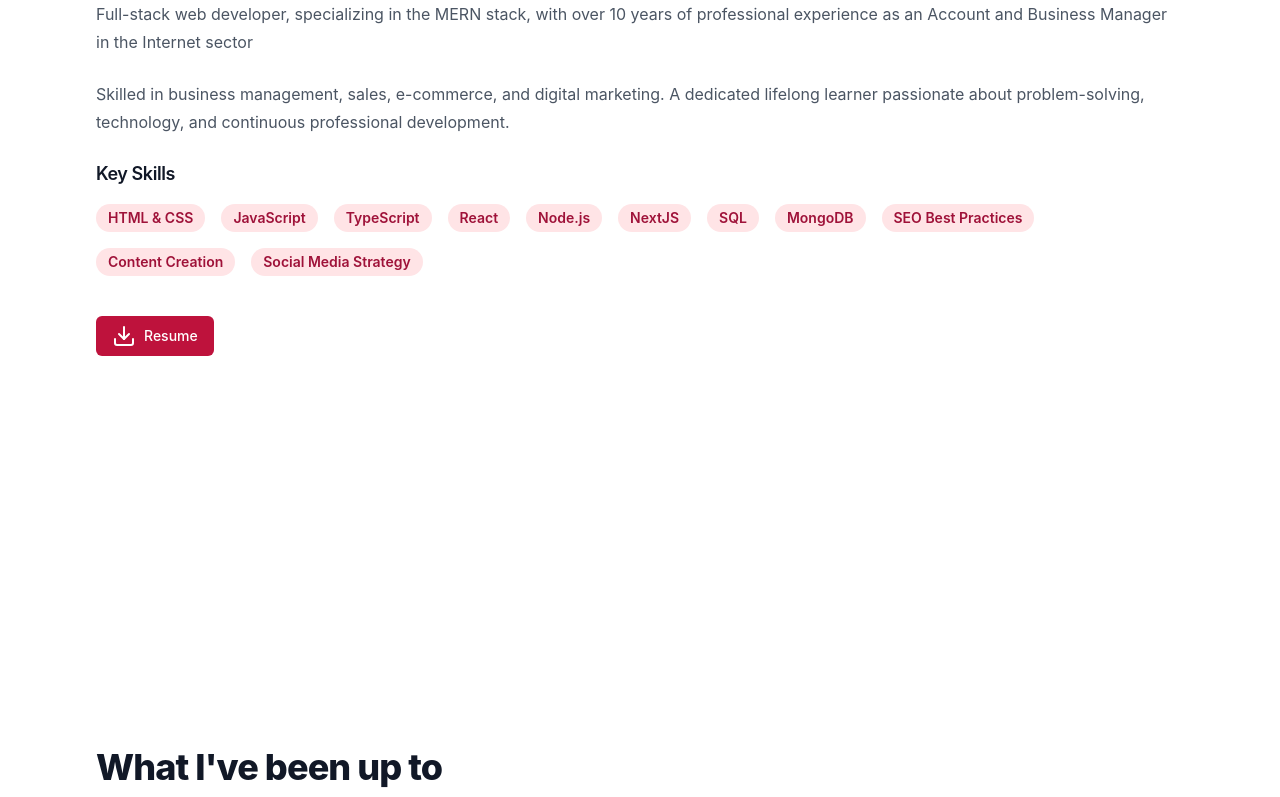
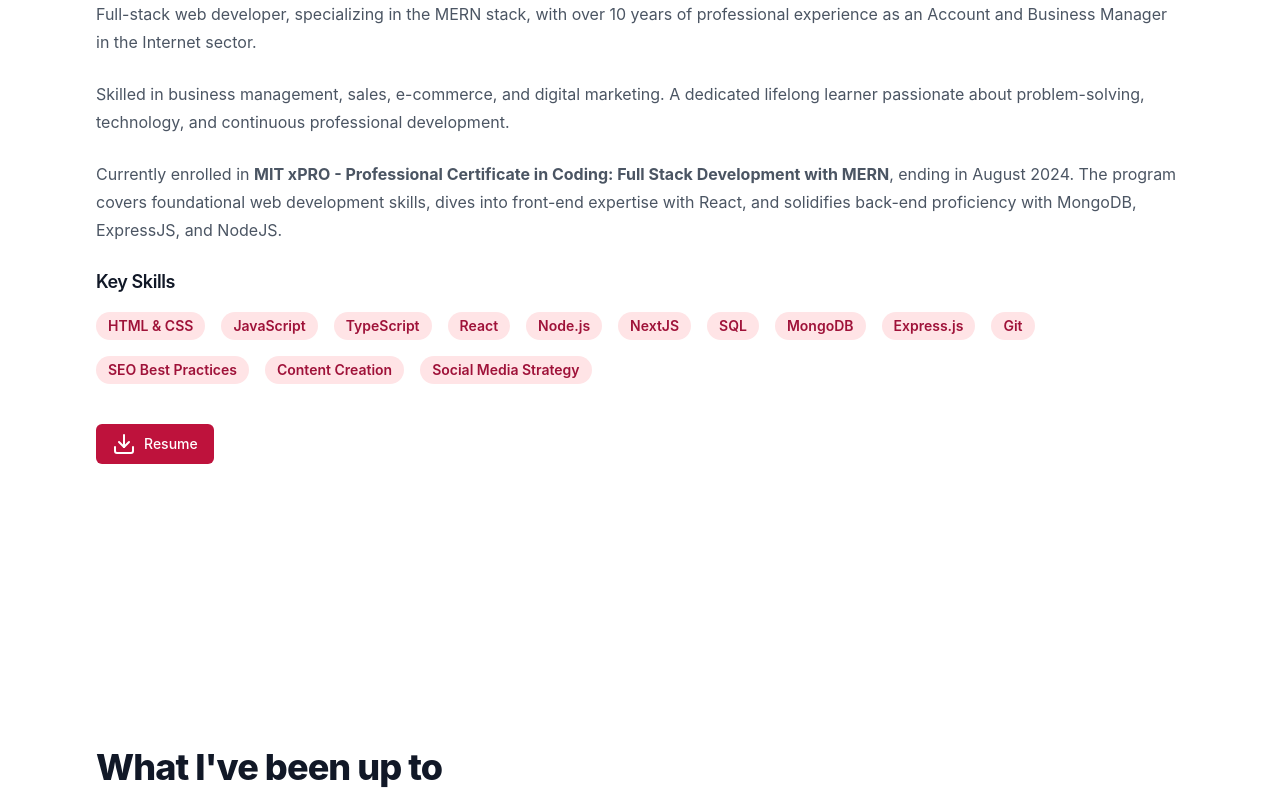
Before and after one commit to jrparente/joanaramosparente-v2, a React (Vite) app: page / in a window 1280 px wide. Shown: the part 989-1786 px from the top of the page. Built offline with nearby package versions, Linux system fonts and the light colour scheme.

Commit message:
Added MITxPro Certification to About Section

```diff
--- a/src/components/AboutSection/AboutSection.tsx
+++ b/src/components/AboutSection/AboutSection.tsx
@@ -12,6 +12,8 @@ const technicalSkills: string[] = [
   "NextJS",
   "SQL",
   "MongoDB",
+  "Express.js",
+  "Git",
 ];
 const marketingSkills: string[] = [
   "SEO Best Practices",
@@ -31,13 +33,24 @@ function AboutSection() {
             <p>
               Full-stack web developer, specializing in the MERN stack, with
               over 10 years of professional experience as an Account and
-              Business Manager in the Internet sector
+              Business Manager in the Internet sector.
             </p>
             <p>
               Skilled in business management, sales, e-commerce, and digital
               marketing. A dedicated lifelong learner passionate about
               problem-solving, technology, and continuous professional
               development.
+            </p>
+            <p>
+              Currently enrolled in{" "}
+              <span className="font-bold">
+                MIT xPRO - Professional Certificate in Coding: Full Stack
+                Development with MERN
+              </span>
+              , ending in August 2024. The program covers foundational web
+              development skills, dives into front-end expertise with React, and
+              solidifies back-end proficiency with MongoDB, ExpressJS, and
+              NodeJS.
             </p>
             <article className="space-y-4">
               <h3 className="text-lg font-semibold">Key Skills</h3>
```
